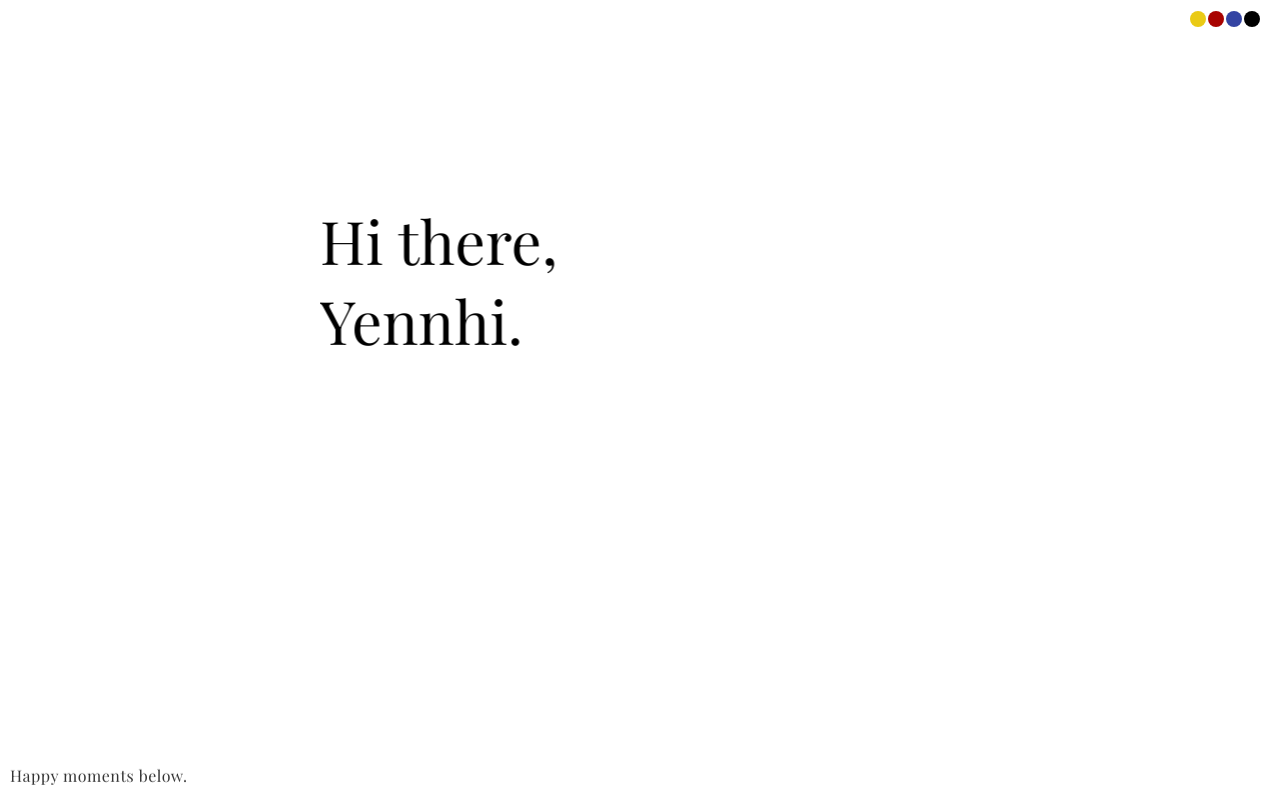
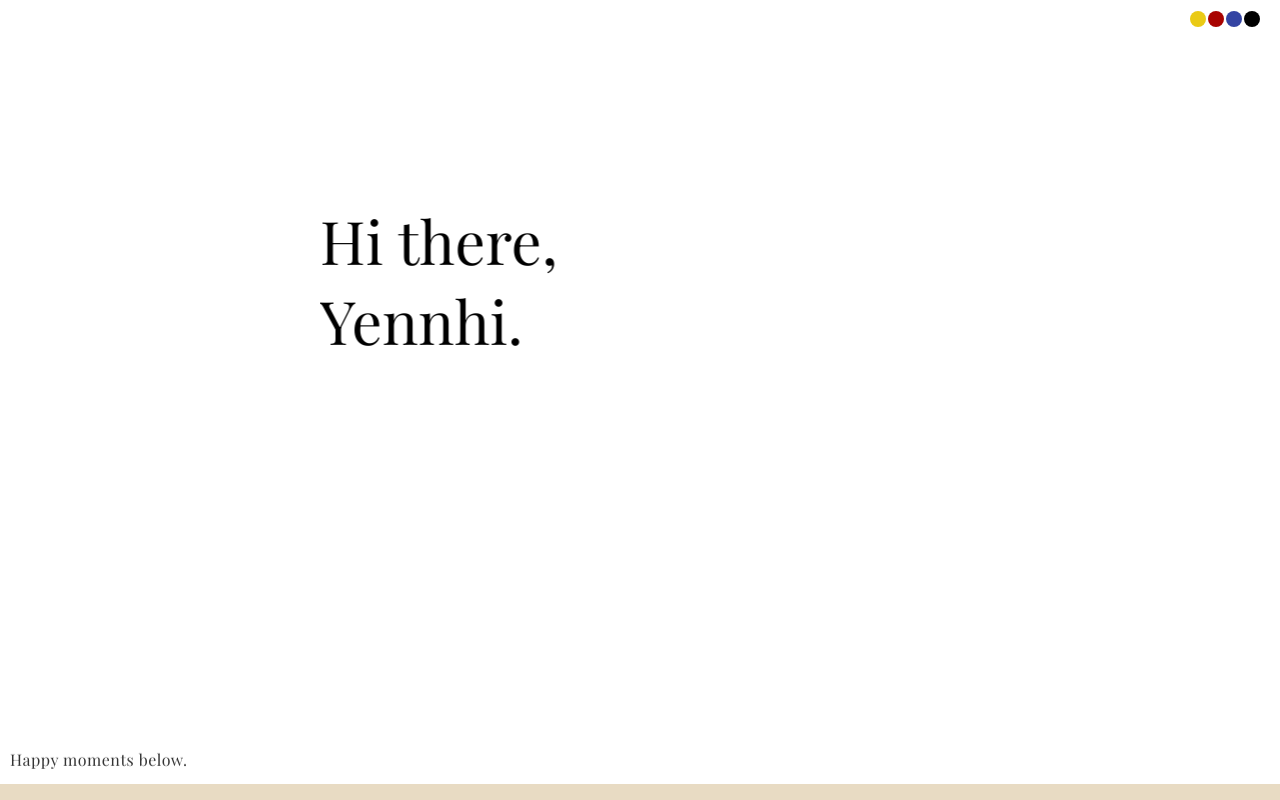
Before and after one commit to adityaastono3/hi-there, a React (Create React App) app: page / in a window 1280 px wide. Built offline with nearby package versions, Linux system fonts and the light colour scheme.

Commit message:
Reduce vh slightly

```diff
--- a/src/App.css
+++ b/src/App.css
@@ -24,7 +24,7 @@ a {
   position: relative;
   transform-style: preserve-3d;
   scroll-snap-align: start;
-  min-height: 100vh;
+  min-height: 98vh;
   width: 100vw;
 }
 
```
